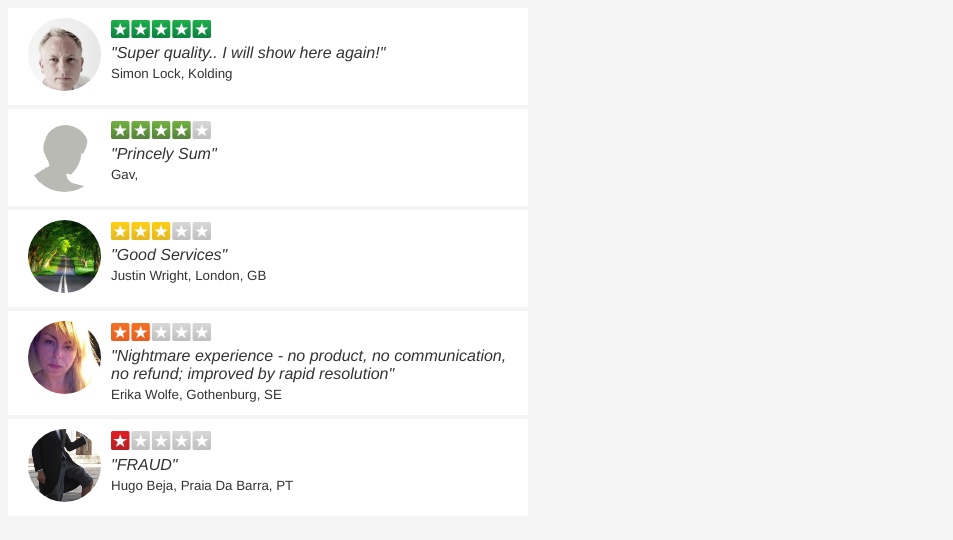
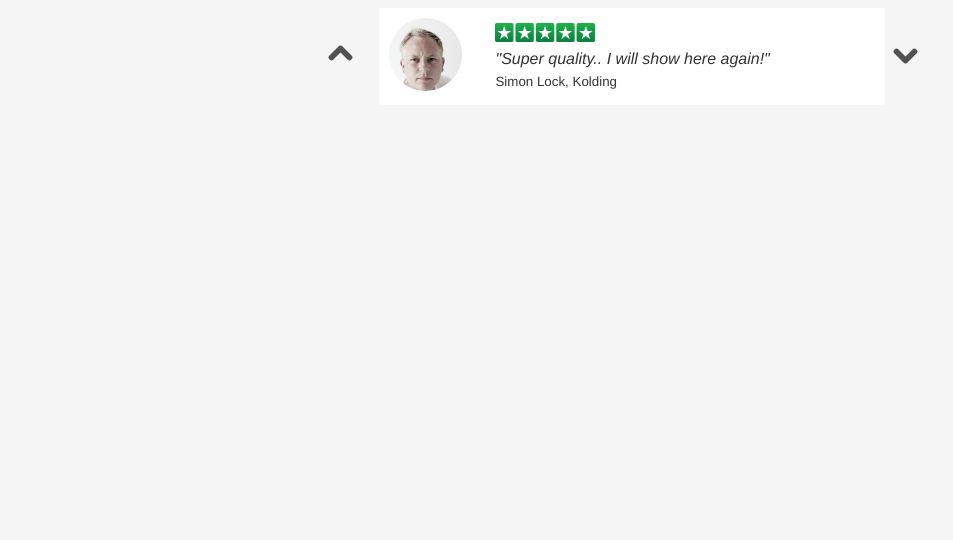
Before and after one commit to coprolit/trustpilot-widget, a plain HTML site: page index.html in a window 1280 px wide. Shown: the whole page, without its empty margins (0-953 px from the left). Drawn offline with Linux system fonts and the light colour scheme.

Commit message:
positioning things

```diff
--- a/css/core.sass
+++ b/css/core.sass
@@ -3,22 +3,34 @@ body
   background-color: whitesmoke
   color: #333
 
-#wrapper
-  width: 500px
+.wrapper
+
+  .widget
+    width: 50%
+    margin: auto
+
+    div
+      display: inline-block
+      vertical-align: middle
+
+    .nav-btn
+      width: 8%
+    .container
+      width: 80%
 
 .card
   background-color: white
-  padding: 10px
-  display: inline-block
-  width: 100%
+  padding: 2%
 
-  .column
-    float: left
-    margin-left: 10px
+  .col
+    display: inline-block
 
-  .summery
-    max-width: 400px
-    margin-left: 10px
+  .narrow
+    width: 20%
+
+  .wide
+    width: 77%
+    margin-left: 1%
 
     div
       margin: 2px 0
--- a/index.html
+++ b/index.html
@@ -6,14 +6,24 @@
     <link rel="stylesheet" href="css/core.css">
 </head>
 <body>
-    <div id="wrapper"></div>
+    <div class="wrapper">
+        <div class="widget">
+            <div class="nav-btn">
+                <a href="#"><img src="img/arrow-up.png"></a>
+            </div>
+            <div class="container"></div>
+            <div class="nav-btn">
+                <a href="#"><img src="img/arrow-down.png"></a>
+            </div>
+        </div>
+    </div>
 
     <!-- Templates: -->
     <script id="review-card-template" type="text/template">
-        <div class="column">
+        <div class="col narrow">
             <img alt="" class="img-circle" height="auto" src="img/<%= profileImg %>">
         </div>
-        <div class="column summery">
+        <div class="col wide">
             <div><img alt="" class="img-rating" height="auto" src="img/<%= ratingImg %>" ></div>
             <div><em>"<%= reviewTitle %>"</em></div>
             <div><small><%= fullName %>, <%= location %></small></div>
--- a/js/main.js
+++ b/js/main.js
@@ -60,11 +60,15 @@ function loadJSON(url, callback) {
 function startWidget(data){
     var cardsCollection = new CardCollection(data);
 
+    var cardView = new CardItemView({model: cardsCollection.at(0)});
+    $('.container').append(cardView.render().$el);
+    /*
     _.each(cardsCollection.models, function(element, index){
         console.log(element);
         var cardView = new CardItemView({model: element});
         $('#wrapper').append(cardView.render().$el);
     });
+    */
 }
 
 // Load data and init widget:
```
Also changed, not shown: css/core.css, img/arrow-down.png (added), img/arrow-up.png (added), 1 other file.
